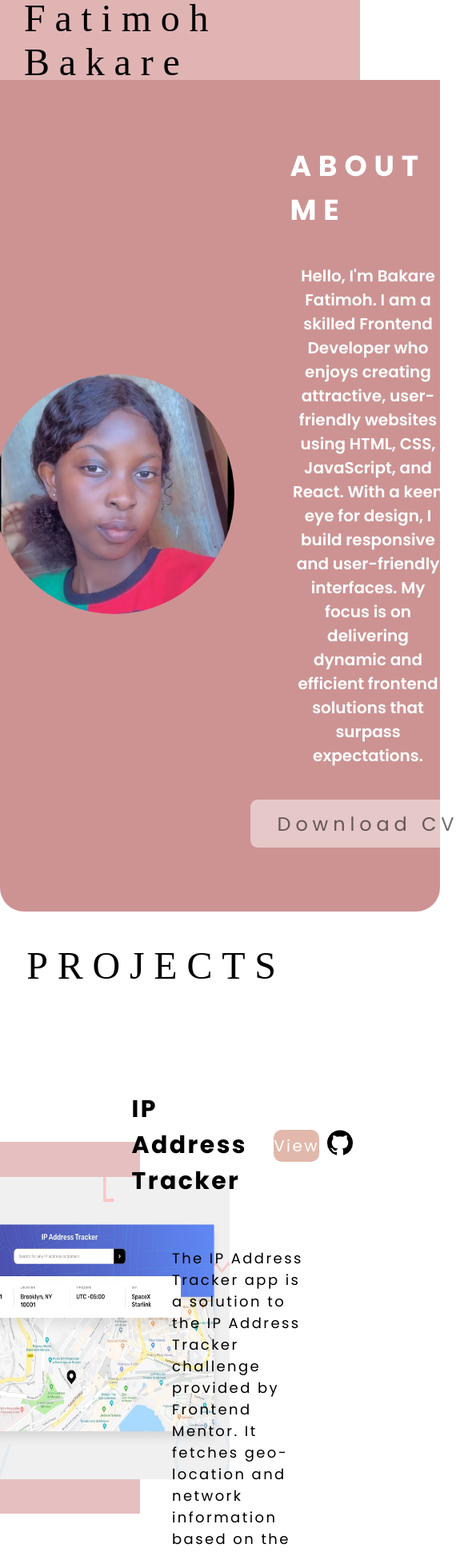
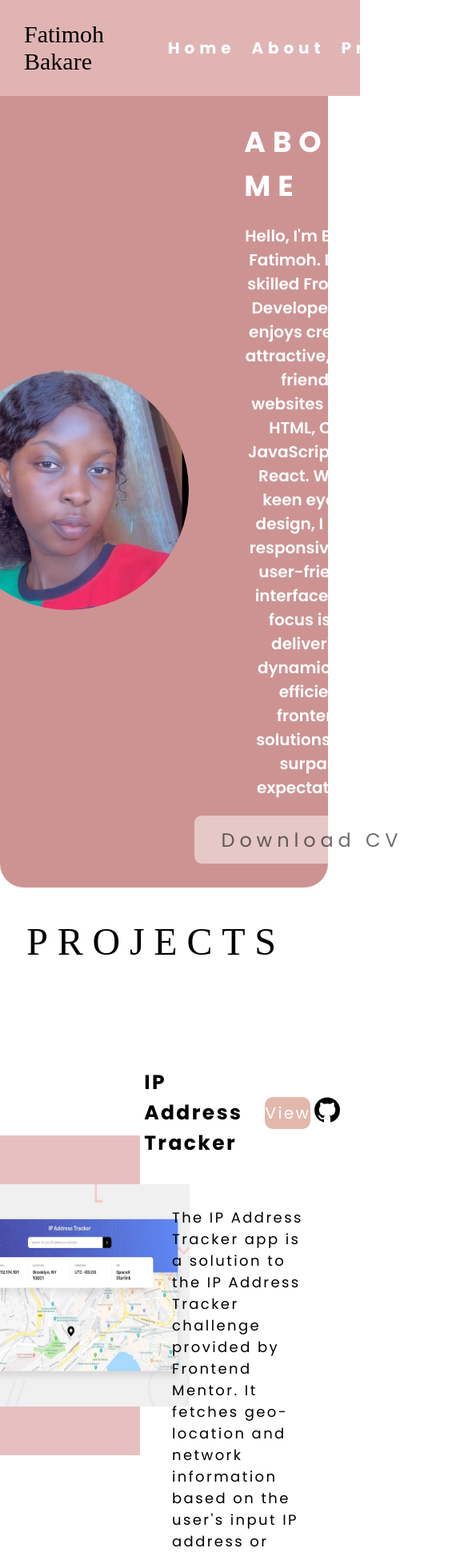
Before and after one commit to bakeji/portfolio, a React (Vite) app: page / in a window 390 px wide. Shown: the top 1941 px of the page at 80% size, 585 px wide, since content can reach past the window. Built offline with nearby package versions, Linux system fonts and the light colour scheme; a web font is replaced by a local one.

Commit message:
added media query for tablets

```diff
--- a/src/index.css
+++ b/src/index.css
@@ -16,7 +16,7 @@ body{
 header{
     width: 100%;
     display: flex;
-    gap: 240px;
+    gap: 195px;
     align-items: center;
     height: 40px;
     padding: 30px;
@@ -85,7 +85,7 @@ font-style: normal;
 font-weight: 600;
 line-height: normal;
 }
-.about-me a{
+.about-me a, #Contact P{
     text-decoration: none;
     color: rgba(0, 0, 0, 0.57);
 text-align: center;
@@ -179,6 +179,10 @@ line-height: normal;
     border-radius: 10px;
     background: rgba(192, 105, 77, 0.47);
 
+}
+#Contact p{
+    text-align: center;
+    width: 80%;
 }
 .info span a{
     text-decoration: none;
@@ -299,3 +303,56 @@ small{
     text-align: center;
     margin-top: 20px;
 }
+@media screen and (max-width:1180px) {
+    header{
+        gap: 150px;
+    }
+
+
+}
+@media screen and (max-width:834px) {
+    header{
+        height: 60px;
+        gap: 80px;
+    }
+    nav{
+        gap: 20px;
+    }
+    .logo{
+        height: max-content;
+    }
+    #About{
+        padding: 10px;
+    }
+    .about-me{
+        width: 43%;
+        gap: 20px;
+        margin-top: 20px;
+        margin-bottom: 20px;
+    }
+    .proj-pic img{
+        width: 300px;
+    height: 278px;
+    }
+    .proj-pic{
+        height: 400px;
+    }
+    .info span h3{
+        font-size: 25px;
+    }
+    .info span{
+        gap: 5px;
+
+    }
+    #Contact p{
+        width: 80%;
+        text-align: center;
+    }
+    .footer{
+        gap: 20%;
+    }
+    .footer h1, .logo h1{
+        font-size: 30px;
+        letter-spacing: normal;
+    }
+}
```
